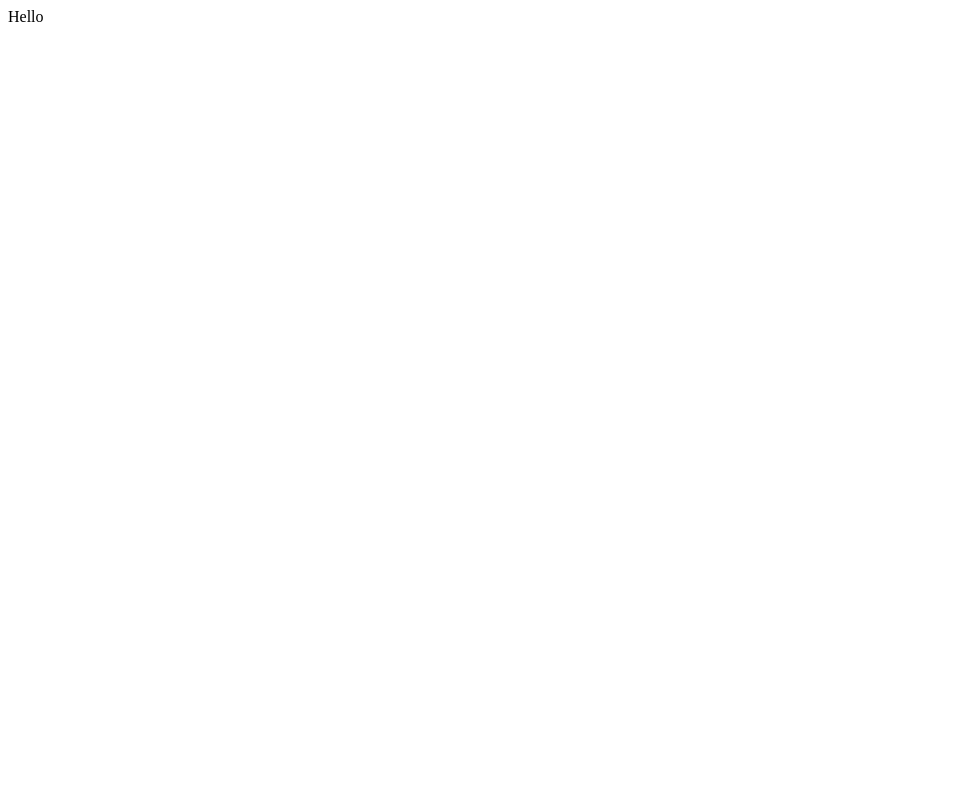
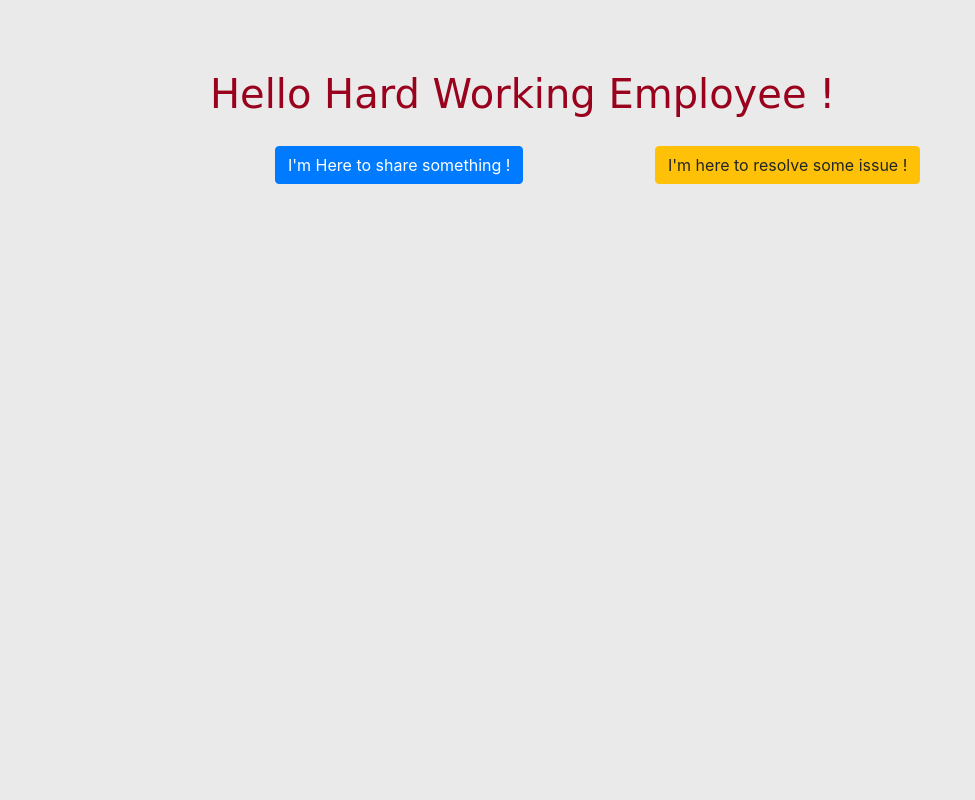
Before and after one commit to AnkDos/whistle_blow, a Flask app: page / in a window 1280 px wide. Before the commit the part shown is almost empty. Shown: the whole page, without its empty margins (0-975 px from the left). Run offline with Flask 2, Linux system fonts and the light colour scheme; some libraries are stand-ins or nearby versions.

Commit message:
Landing page done and basic routing set

```diff
--- a/app.py
+++ b/app.py
@@ -7,7 +7,18 @@ app = Flask(__name__)
 
 @app.route('/')
 def main():
-    return  'Hello'  #render_template('hi.html')
+    return  render_template('landing.html')
+
+@app.route('/<choice>')
+def emp(choice) :
+    if choice == 'emp' :
+        return render_template('employee.html')
+    elif choice == 'senr' :
+        return render_template('seniors.html')
+    else :
+        return "Wrong Choice Mate "
+
+
 
 
 if __name__ == '__main__' :
--- a/static/style.css
+++ b/static/style.css
@@ -0,0 +1,12 @@
+.body_lp{
+    /* background-color: #d6cbcd; */
+     background-color: #eaeaea ;
+}
+
+.fh{
+    padding-top: 70px;
+    padding-left: 30px;
+    color:#99011d ;
+    font-family: cursive;
+    padding-bottom: 20px;
+}
--- a/templates/employee.html
+++ b/templates/employee.html
@@ -0,0 +1,2 @@
+<h1>I'm Employee AF
+</h1>
--- a/templates/landing.html
+++ b/templates/landing.html
@@ -2,19 +2,39 @@
     <head>
     <link rel = "stylesheet" href  = "https://stackpath.bootstrapcdn.com/bootstrap/4.3.1/css/bootstrap.min.css" />
     <script src = "https://stackpath.bootstrapcdn.com/bootstrap/4.3.1/js/bootstrap.min.js" ></script>
-     <link rel = "stylesheet" src = "{{ url_for('static',filename='style.css') }}">
+     <link rel = "stylesheet" href = "{{ url_for('static',filename='style.css') }}">
     </head>
-    <body>
-       <div class = "container">
-        <div class = "row">
-           <div class = "col-sm-6">
-               Hello
-           </div>
-           <div class = "col-sm-6">
-                world
-          </div>
-    </div>
-        <h1> Test </h1>
+    <body class = "body_lp">
+        <div class = "container">
+              <div class = "row">
+                  <div class = "col-sm-1">
+
+                  </div>
+                  <div class = "col-sm-10">
+                      <h1 class = "fh"> Hello Hard Working Employee ! </h1>
+                  </div>
+              </div>
+
+        </div>
+
+     <div class ="container">
+         <div class = "row">
+            <div class = "col-sm-2">
+
+            </div>
+
+            <div class = "col-sm-4">
+                   <a href = {{url_for('emp' , choice = 'emp')}}> <button class="btn btn-primary" ><i class="fa fa-home"></i> I'm Here to share something !</button> </a>
+                </div>
+
+                <div class = "col-sm-4">
+                <a href = {{url_for('emp' , choice = 'senr')}}>  <button class="btn btn-warning"  ><i class="fa fa-bars"></i>I'm here to resolve some issue !</button></a>
+
+                    </div>
+
+         </div>
+     </div>
+
 
     </body>
 </html>
--- a/templates/seniors.html
+++ b/templates/seniors.html
@@ -0,0 +1,2 @@
+<h1>I'm BOSS AF
+    </h1>
```
